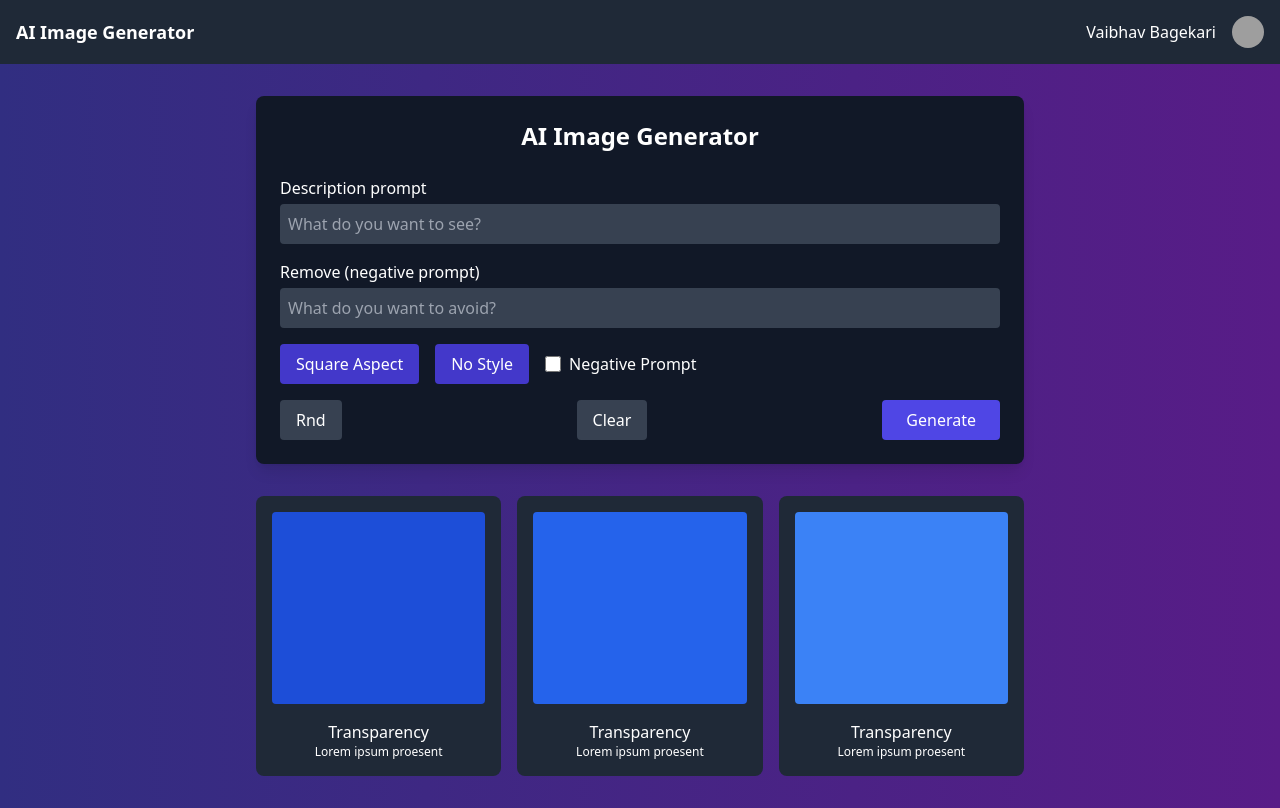
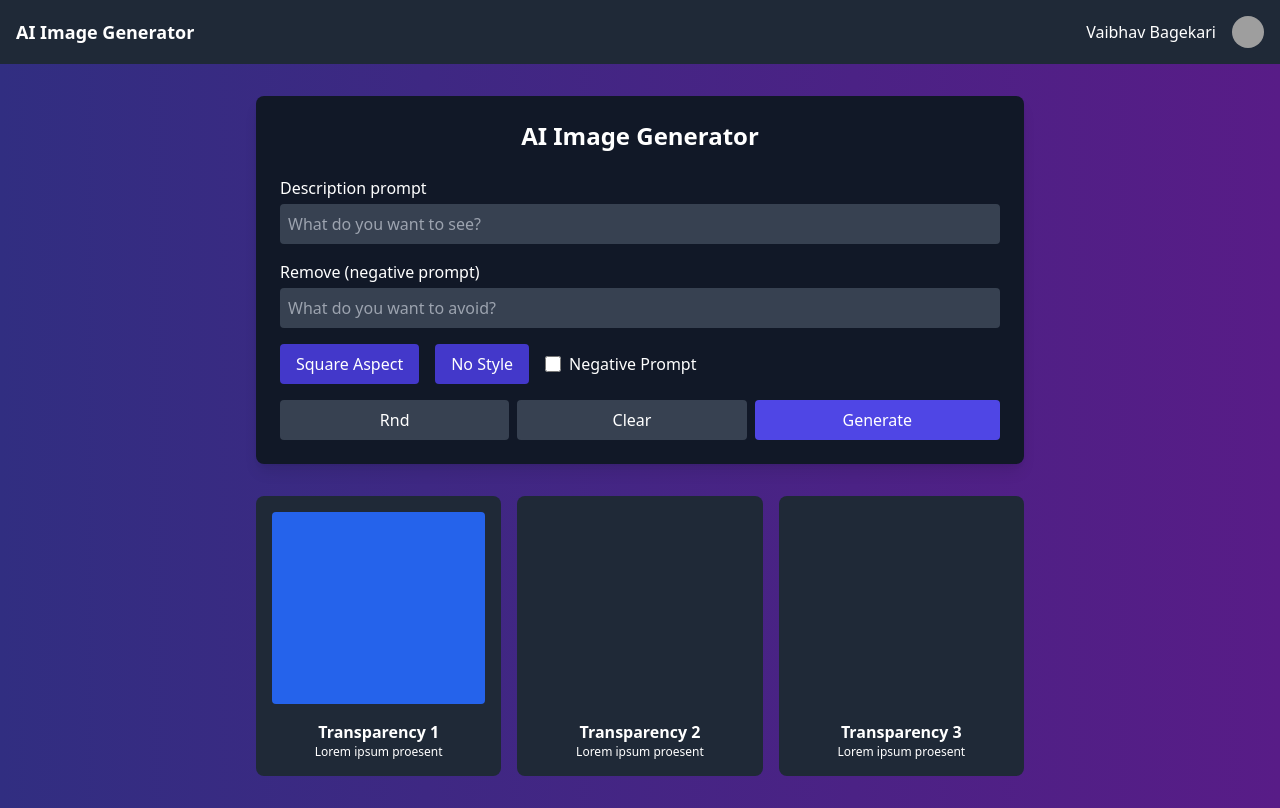
Before and after one commit to vaibhavbagekari/neurogen-imaging-frontend, a React (Create React App) app: page / in a window 1280 px wide. Built offline with nearby package versions, Linux system fonts and the light colour scheme; grey boxes are pictures that could not be loaded.

Commit message:
Updated the AIImageGenerator

```diff
--- a/src/AIImageGenerator.js
+++ b/src/AIImageGenerator.js
@@ -1,18 +1,43 @@
-import React from "react";
+import React, { useState } from "react";
 
 const AIImageGenerator = () => {
+  // State management for modals
+  const [isProfileModalOpen, setProfileModalOpen] = useState(false);
+  const [isPromptModalOpen, setPromptModalOpen] = useState(false);
+  const [isNegativePromptModalOpen, setNegativePromptModalOpen] = useState(false);
+  const [isResultModalOpen, setResultModalOpen] = useState(false);
+  const [currentResult, setCurrentResult] = useState(null);
+
+  // Handlers to open and close modals
+  const openProfileModal = () => setProfileModalOpen(true);
+  const closeProfileModal = () => setProfileModalOpen(false);
+
+  const openPromptModal = () => setPromptModalOpen(true);
+  const closePromptModal = () => setPromptModalOpen(false);
+
+  const openNegativePromptModal = () => setNegativePromptModalOpen(true);
+  const closeNegativePromptModal = () => setNegativePromptModalOpen(false);
+
+  const openResultModal = (result) => {
+    setCurrentResult(result);
+    setResultModalOpen(true);
+  };
+  const closeResultModal = () => setResultModalOpen(false);
+
   return (
     <div className="min-h-screen text-white bg-gradient-to-r from-indigo-900 to-purple-900">
       {/* Navbar */}
       <div className="flex items-center justify-between p-4 bg-gray-800">
         <div className="text-lg font-semibold">AI Image Generator</div>
         <div className="flex items-center">
-          <span className="mr-4">Vaibhav Bagekari</span>
+          <button onClick={openProfileModal} className="flex items-center space-x-2">
+            <span className="mr-2">Vaibhav Bagekari</span>
             <img
               src="profile-pic-url" // Replace with actual profile image
               alt="Profile"
-            className="w-8 h-8 rounded-full"
+              className="w-8 h-8 rounded-full cursor-pointer"
             />
+          </button>
         </div>
       </div>
 
@@ -27,57 +52,158 @@ const AIImageGenerator = () => {
               <label className="block mb-1">Description prompt</label>
               <input
                 type="text"
-                className="w-full p-2 text-white bg-gray-700 rounded outline-none"
+                onClick={openPromptModal}
+                className="w-full p-2 text-white bg-gray-700 rounded outline-none cursor-pointer"
                 placeholder="What do you want to see?"
+                readOnly
               />
             </div>
             <div>
               <label className="block mb-1">Remove (negative prompt)</label>
               <input
                 type="text"
-                className="w-full p-2 text-white bg-gray-700 rounded outline-none"
+                onClick={openNegativePromptModal}
+                className="w-full p-2 text-white bg-gray-700 rounded outline-none cursor-pointer"
                 placeholder="What do you want to avoid?"
+                readOnly
               />
             </div>
 
             {/* Prompt Options */}
             <div className="flex items-center mt-4 space-x-4">
-              <button className="px-4 py-2 bg-indigo-700 rounded">Square Aspect</button>
-              <button className="px-4 py-2 bg-indigo-700 rounded">No Style</button>
-              <label className="flex items-center space-x-2">
+              <button
+                onClick={() => alert("Square Aspect clicked")}
+                className="px-4 py-2 transition bg-indigo-700 rounded hover:bg-indigo-600"
+              >
+                Square Aspect
+              </button>
+              <button
+                onClick={() => alert("No Style clicked")}
+                className="px-4 py-2 transition bg-indigo-700 rounded hover:bg-indigo-600"
+              >
+                No Style
+              </button>
+              <label className="flex items-center space-x-2 cursor-pointer">
                 <input type="checkbox" className="w-4 h-4 form-checkbox" />
                 <span>Negative Prompt</span>
               </label>
             </div>
 
             {/* Buttons */}
-            <div className="flex justify-between mt-6">
-              <button className="px-4 py-2 bg-gray-700 rounded">Rnd</button>
-              <button className="px-4 py-2 bg-gray-700 rounded">Clear</button>
-              <button className="px-6 py-2 bg-indigo-600 rounded">Generate</button>
+            <div className="flex justify-between mt-6 space-x-2">
+              <button
+                onClick={() => alert("Random clicked")}
+                className="flex-1 px-4 py-2 transition bg-gray-700 rounded hover:bg-gray-600"
+              >
+                Rnd
+              </button>
+              <button
+                onClick={() => alert("Clear clicked")}
+                className="flex-1 px-4 py-2 transition bg-gray-700 rounded hover:bg-gray-600"
+              >
+                Clear
+              </button>
+              <button
+                onClick={() => alert("Generate clicked")}
+                className="flex-1 px-6 py-2 transition bg-indigo-600 rounded hover:bg-indigo-500"
+              >
+                Generate
+              </button>
             </div>
           </div>
         </div>
 
         {/* Results Section */}
-        <div className="grid w-full max-w-3xl grid-cols-3 gap-4 mt-8">
-          <div className="p-4 bg-gray-800 rounded-lg">
-            <div className="h-48 mb-4 bg-blue-700 rounded"></div>
-            <div className="text-center">Transparency</div>
+        <div className="grid w-full max-w-3xl grid-cols-1 gap-4 mt-8 md:grid-cols-3">
+          {[1, 2, 3].map((item) => (
+            <div
+              key={item}
+              onClick={() => openResultModal(item)}
+              className="p-4 transition bg-gray-800 rounded-lg cursor-pointer hover:bg-gray-700"
+            >
+              <div className={`h-48 mb-4 bg-blue-${700 - item * 100} rounded`}></div>
+              <div className="font-semibold text-center">Transparency {item}</div>
               <p className="text-xs text-center">Lorem ipsum proesent</p>
             </div>
-          <div className="p-4 bg-gray-800 rounded-lg">
-            <div className="h-48 mb-4 bg-blue-600 rounded"></div>
-            <div className="text-center">Transparency</div>
-            <p className="text-xs text-center">Lorem ipsum proesent</p>
-          </div>
-          <div className="p-4 bg-gray-800 rounded-lg">
-            <div className="h-48 mb-4 bg-blue-500 rounded"></div>
-            <div className="text-center">Transparency</div>
-            <p className="text-xs text-center">Lorem ipsum proesent</p>
+          ))}
         </div>
       </div>
+
+      {/* Modals */}
+      {/* Profile Modal */}
+      {isProfileModalOpen && (
+        <div className="fixed inset-0 flex items-center justify-center bg-black bg-opacity-50">
+          <div className="p-6 bg-gray-800 rounded-lg w-80">
+            <h3 className="mb-4 text-xl font-semibold">Profile Information</h3>
+            <p>Name: Vaibhav Bagekari</p>
+            <p>Email: vaibhav@example.com</p>
+            {/* Add more profile details as needed */}
+            <button
+              onClick={closeProfileModal}
+              className="px-4 py-2 mt-4 transition bg-indigo-600 rounded hover:bg-indigo-500"
+            >
+              Close
+            </button>
           </div>
+        </div>
+      )}
+
+      {/* Prompt Modal */}
+      {isPromptModalOpen && (
+        <div className="fixed inset-0 flex items-center justify-center bg-black bg-opacity-50">
+          <div className="p-6 bg-gray-800 rounded-lg w-80">
+            <h3 className="mb-4 text-xl font-semibold">Edit Description Prompt</h3>
+            <input
+              type="text"
+              className="w-full p-2 text-black bg-gray-300 rounded"
+              placeholder="What do you want to see?"
+            />
+            <button
+              onClick={closePromptModal}
+              className="px-4 py-2 mt-4 transition bg-indigo-600 rounded hover:bg-indigo-500"
+            >
+              Save
+            </button>
+          </div>
+        </div>
+      )}
+
+      {/* Negative Prompt Modal */}
+      {isNegativePromptModalOpen && (
+        <div className="fixed inset-0 flex items-center justify-center bg-black bg-opacity-50">
+          <div className="p-6 bg-gray-800 rounded-lg w-80">
+            <h3 className="mb-4 text-xl font-semibold">Edit Negative Prompt</h3>
+            <input
+              type="text"
+              className="w-full p-2 text-black bg-gray-300 rounded"
+              placeholder="What do you want to avoid?"
+            />
+            <button
+              onClick={closeNegativePromptModal}
+              className="px-4 py-2 mt-4 transition bg-indigo-600 rounded hover:bg-indigo-500"
+            >
+              Save
+            </button>
+          </div>
+        </div>
+      )}
+
+      {/* Result Modal */}
+      {isResultModalOpen && (
+        <div className="fixed inset-0 flex items-center justify-center bg-black bg-opacity-50">
+          <div className="p-6 bg-gray-800 rounded-lg w-96">
+            <h3 className="mb-4 text-xl font-semibold">Result {currentResult}</h3>
+            <div className={`h-64 mb-4 bg-blue-${700 - currentResult * 100} rounded`}></div>
+            <p className="mb-4">Detailed information about Result {currentResult}.</p>
+            <button
+              onClick={closeResultModal}
+              className="px-4 py-2 mt-2 transition bg-indigo-600 rounded hover:bg-indigo-500"
+            >
+              Close
+            </button>
+          </div>
+        </div>
+      )}
     </div>
   );
 };
```
Also changed, not shown: 1 other file (tests, documents, lock files or other folders). Lines whose indentation alone changed are shown as unchanged.
